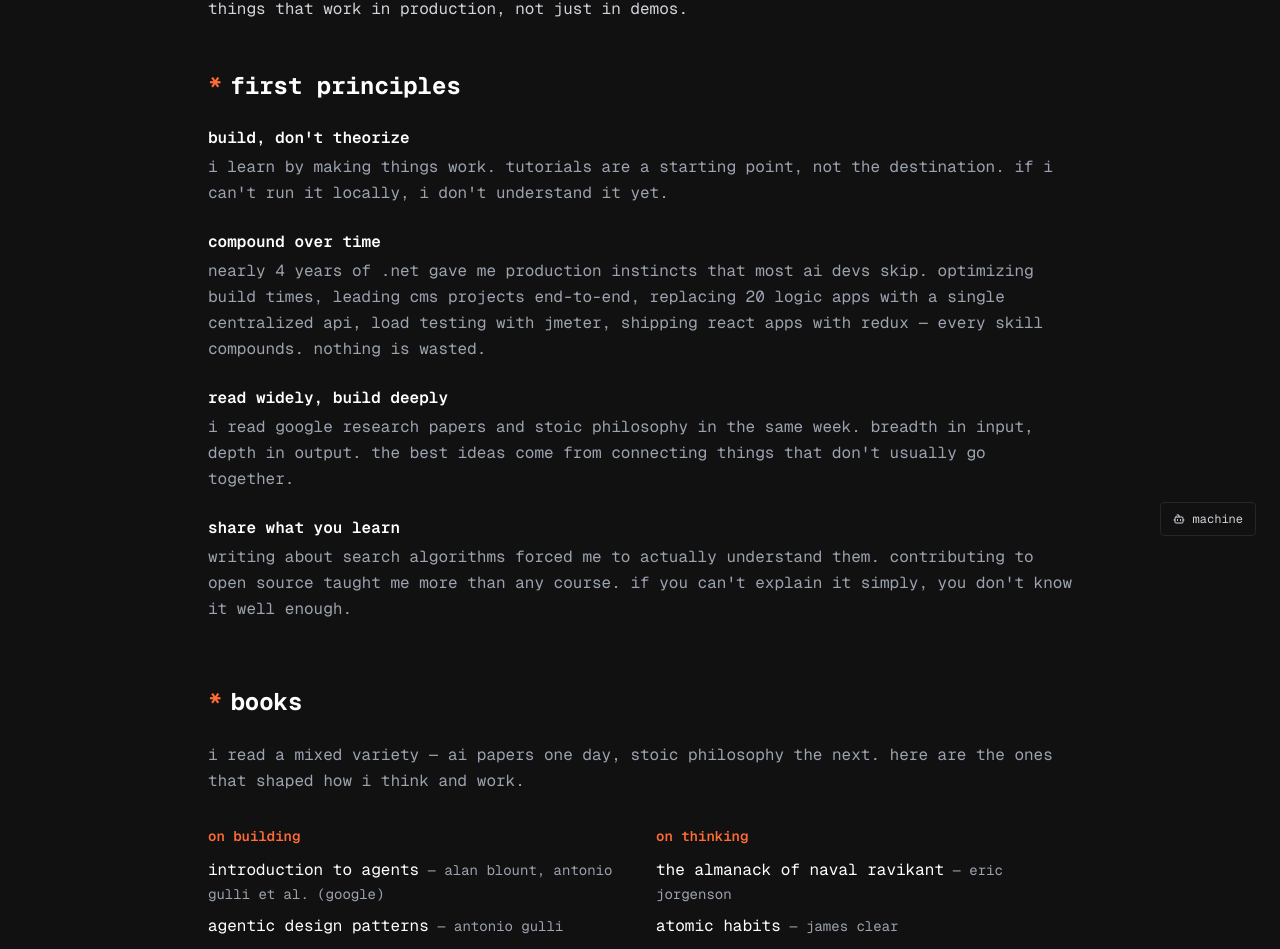
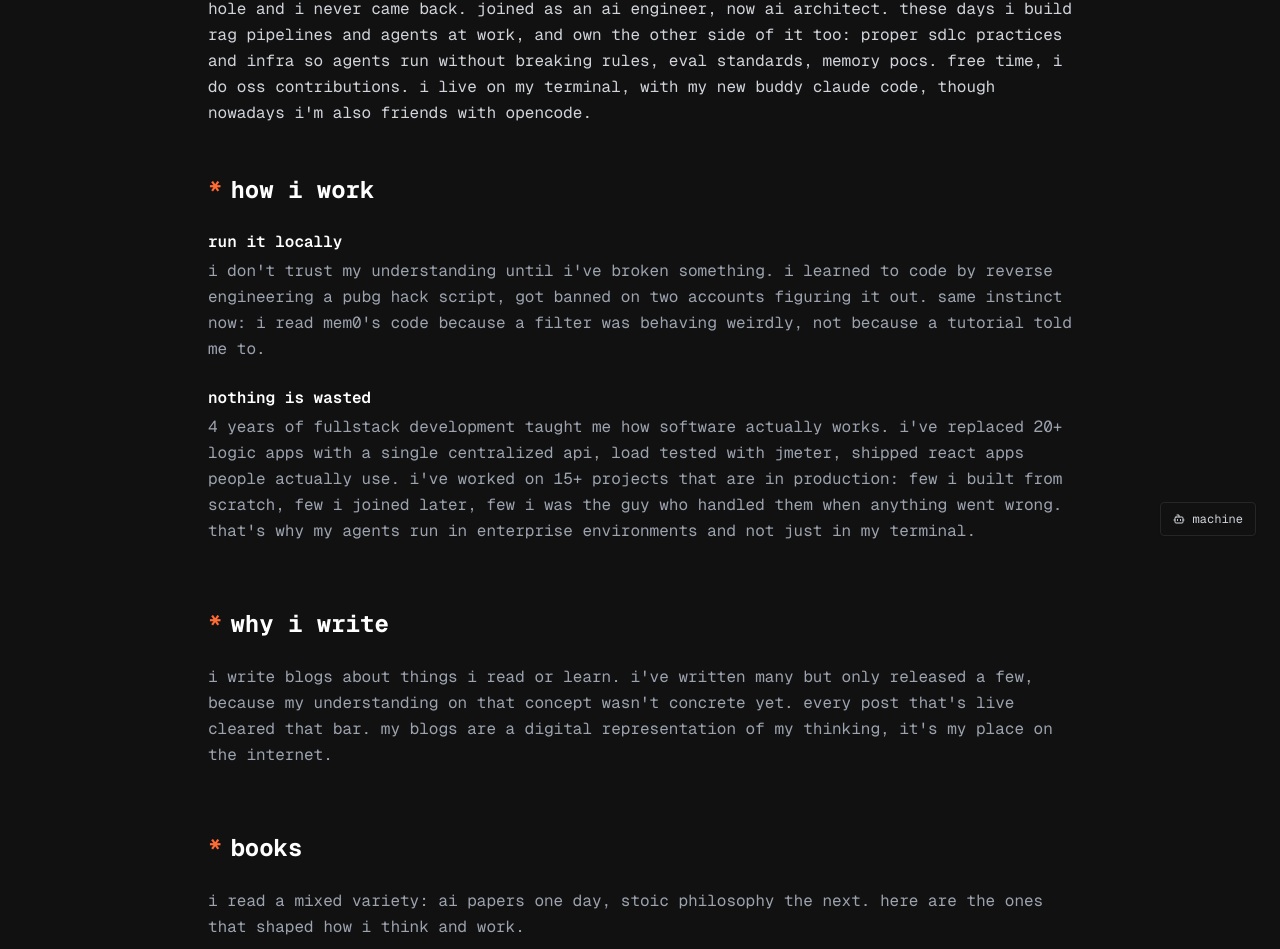
Before and after one commit to HrushiYadav/hrushi.dev, a Next.js app: page /about in a window 1280 px wide. Shown: the part 240-1189 px from the top of the page. Built offline with nearby package versions, Linux system fonts and the light colour scheme.

Commit message:
update about page

```diff
--- a/src/app/about/page.tsx
+++ b/src/app/about/page.tsx
@@ -1,28 +1,24 @@
 import { ScrambleText } from "@/components/scramble-text"
 import { Metadata } from "next"
 
-const principles = [
+const intro =
+  "i'm hrushikesh, an ai architect at te connectivity, bengaluru. i spent 4 years building dotnet apis and react apps, then a sudden NL-to-SQL project sent me down the AI rabbit hole and i never came back. joined as an ai engineer, now ai architect. these days i build rag pipelines and agents at work, and own the other side of it too: proper sdlc practices and infra so agents run without breaking rules, eval standards, memory pocs. free time, i do oss contributions. i live on my terminal, with my new buddy claude code, though nowadays i'm also friends with opencode."
+
+const howIWork = [
   {
-    title: "build, don't theorize",
+    title: "run it locally",
     description:
-      "i learn by making things work. tutorials are a starting point, not the destination. if i can't run it locally, i don't understand it yet.",
+      "i don't trust my understanding until i've broken something. i learned to code by reverse engineering a pubg hack script, got banned on two accounts figuring it out. same instinct now: i read mem0's code because a filter was behaving weirdly, not because a tutorial told me to.",
   },
   {
-    title: "compound over time",
+    title: "nothing is wasted",
     description:
-      "nearly 4 years of .net gave me production instincts that most ai devs skip. optimizing build times, leading cms projects end-to-end, replacing 20 logic apps with a single centralized api, load testing with jmeter, shipping react apps with redux — every skill compounds. nothing is wasted.",
-  },
-  {
-    title: "read widely, build deeply",
-    description:
-      "i read google research papers and stoic philosophy in the same week. breadth in input, depth in output. the best ideas come from connecting things that don't usually go together.",
-  },
-  {
-    title: "share what you learn",
-    description:
-      "writing about search algorithms forced me to actually understand them. contributing to open source taught me more than any course. if you can't explain it simply, you don't know it well enough.",
+      "4 years of fullstack development taught me how software actually works. i've replaced 20+ logic apps with a single centralized api, load tested with jmeter, shipped react apps people actually use. i've worked on 15+ projects that are in production: few i built from scratch, few i joined later, few i was the guy who handled them when anything went wrong. that's why my agents run in enterprise environments and not just in my terminal.",
   },
 ]
+
+const whyIWrite =
+  "i write blogs about things i read or learn. i've written many but only released a few, because my understanding on that concept wasn't concrete yet. every post that's live cleared that bar. my blogs are a digital representation of my thinking, it's my place on the internet."
 
 const bookCategories = [
   {
@@ -72,19 +68,16 @@
       </h1>
 
       <p className="text-[var(--foreground)] mb-12 leading-relaxed">
-        i&apos;m hrushikesh — an ai developer at te connectivity in bengaluru. i
-        spent nearly 4 years in .net and react, then made the jump to building
-        llm-powered systems. i like shipping things that work in production, not
-        just in demos.
+        {intro}
       </p>
 
-      {/* Principles */}
+      {/* How I work */}
       <section className="mb-16">
         <h2 className="text-2xl font-bold mb-6 flex items-center text-[var(--heading)]">
-          <span className="text-accent mr-2">*</span> first principles
+          <span className="text-accent mr-2">*</span> how i work
         </h2>
         <div className="space-y-6">
-          {principles.map((p) => (
+          {howIWork.map((p) => (
             <div key={p.title}>
               <h3 className="text-[var(--heading)] font-semibold mb-1">
                 {p.title}
@@ -97,13 +90,21 @@
         </div>
       </section>
 
+      {/* Why I write */}
+      <section className="mb-16">
+        <h2 className="text-2xl font-bold mb-6 flex items-center text-[var(--heading)]">
+          <span className="text-accent mr-2">*</span> why i write
+        </h2>
+        <p className="text-[var(--muted)] leading-relaxed">{whyIWrite}</p>
+      </section>
+
       {/* Books */}
       <section className="mb-16">
         <h2 className="text-2xl font-bold mb-6 flex items-center text-[var(--heading)]">
           <span className="text-accent mr-2">*</span> books
         </h2>
         <p className="text-[var(--muted)] mb-8 leading-relaxed">
-          i read a mixed variety — ai papers one day, stoic philosophy the next.
+          i read a mixed variety: ai papers one day, stoic philosophy the next.
           here are the ones that shaped how i think and work.
         </p>
         <div className="grid grid-cols-1 sm:grid-cols-2 gap-8">
@@ -117,8 +118,8 @@
                   <li key={book.title}>
                     <span className="text-[var(--heading)]">{book.title}</span>
                     <span className="text-[var(--muted)] text-sm">
-                      {" "}
-                      — {book.author}
+                      {", "}
+                      {book.author}
                     </span>
                   </li>
                 ))}
```
